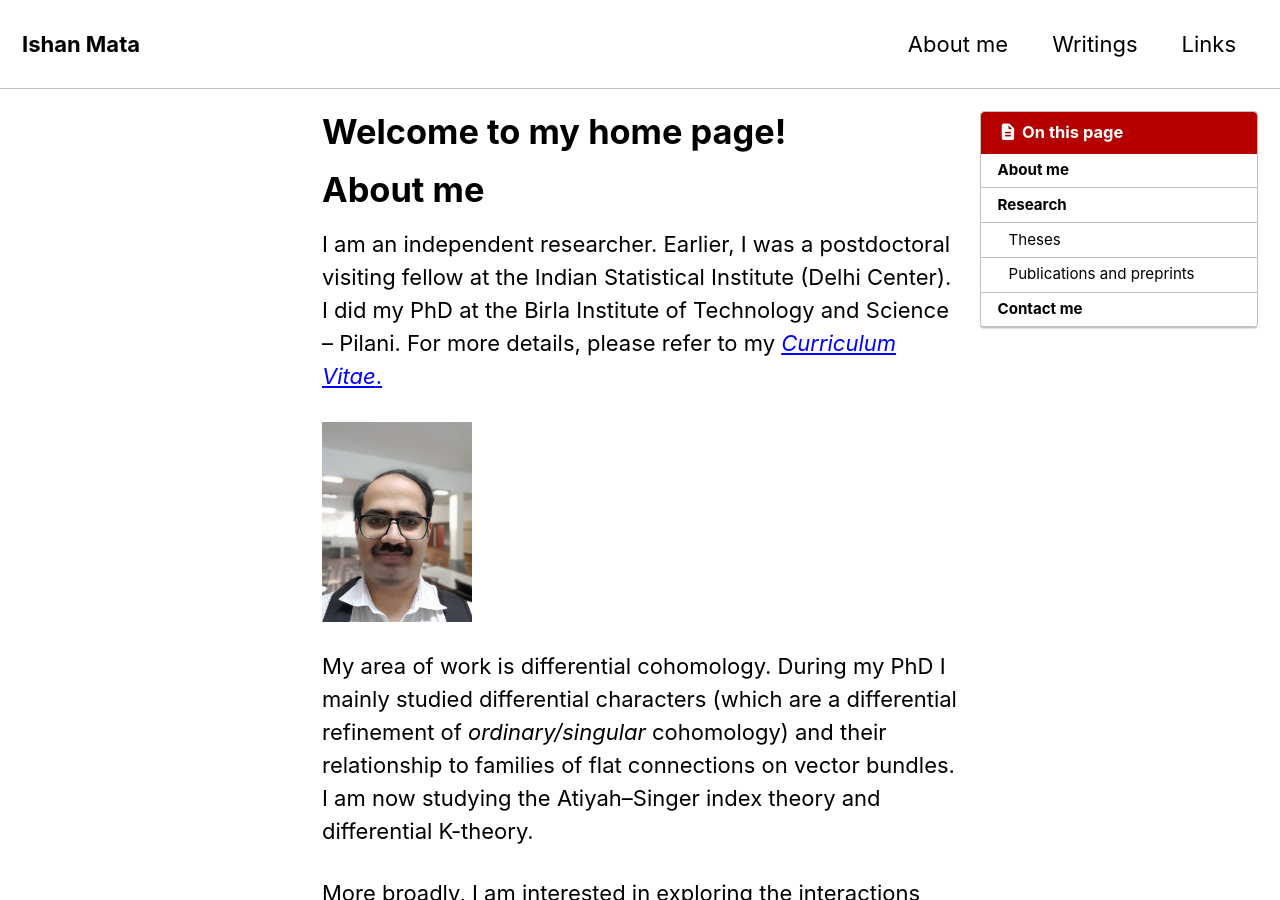
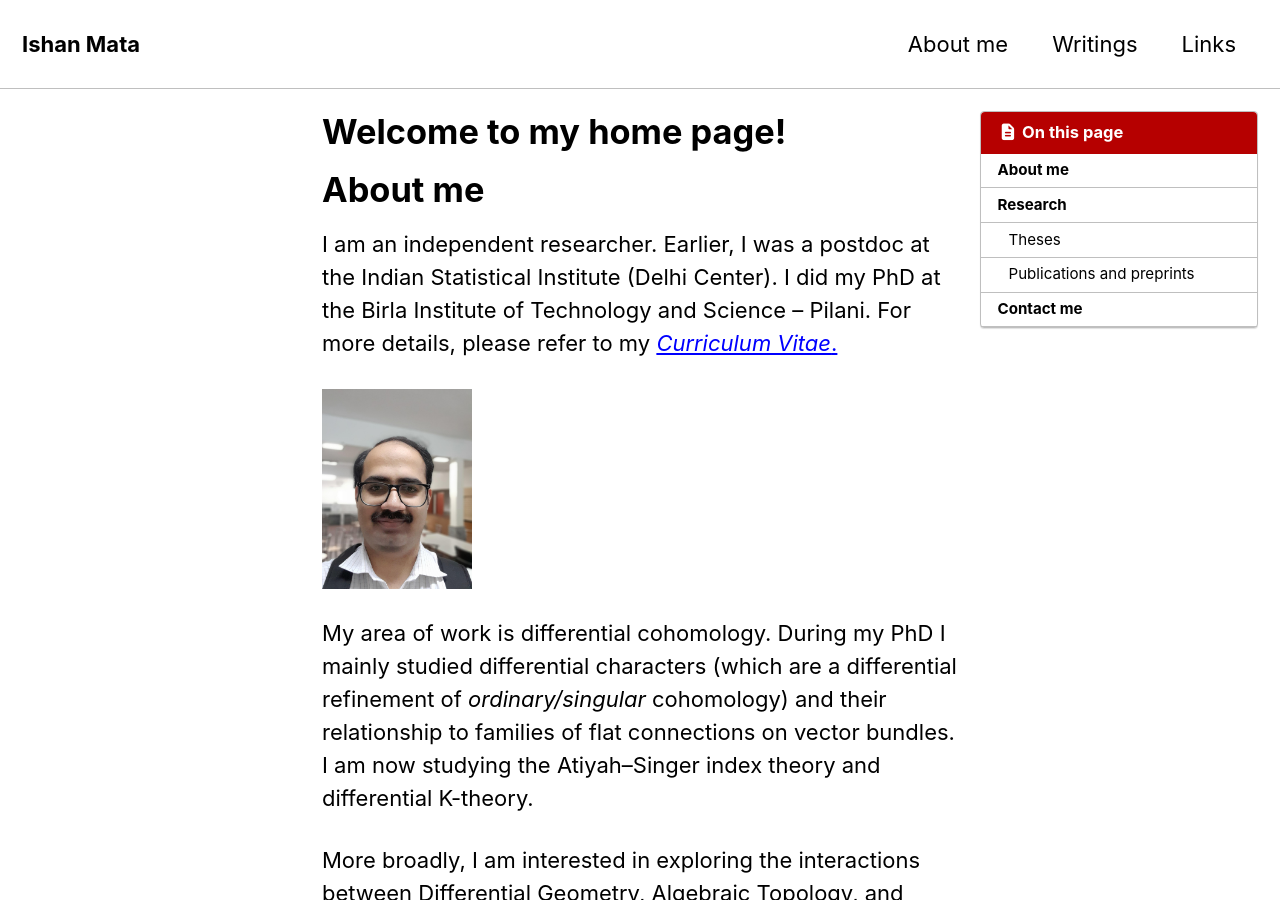
Before and after one commit to ishanmata/ishanmata.github.io, a Jekyll site: the page built from index.md, in a window 1280 px wide and 900 px high. Built offline with Jekyll 4.4.1, drawn with Linux system fonts in a browser that asks for light colours; cached includes are drawn as plain includes; emoji names are drawn with the system emoji font.

Commit message:
minor_change

```diff
--- a/_pages/about.md
+++ b/_pages/about.md
@@ -4,7 +4,7 @@
 
 
 # About me
-I am an independent researcher. Earlier, I was a postdoctoral visiting fellow at the Indian Statistical Institute (Delhi Center). I did my PhD at the Birla Institute of Technology and Science -- Pilani. For more details, please refer to my [*Curriculum Vitae*.](/assets/selfcv260802.pdf)
+I am an independent researcher. Earlier, I was a postdoc at the Indian Statistical Institute (Delhi Center). I did my PhD at the Birla Institute of Technology and Science -- Pilani. For more details, please refer to my [*Curriculum Vitae*.](/assets/selfcv260802.pdf)
 
 ![My pic](/assets/images/ishan-pic.jpg){: width="150px"}
 
```
